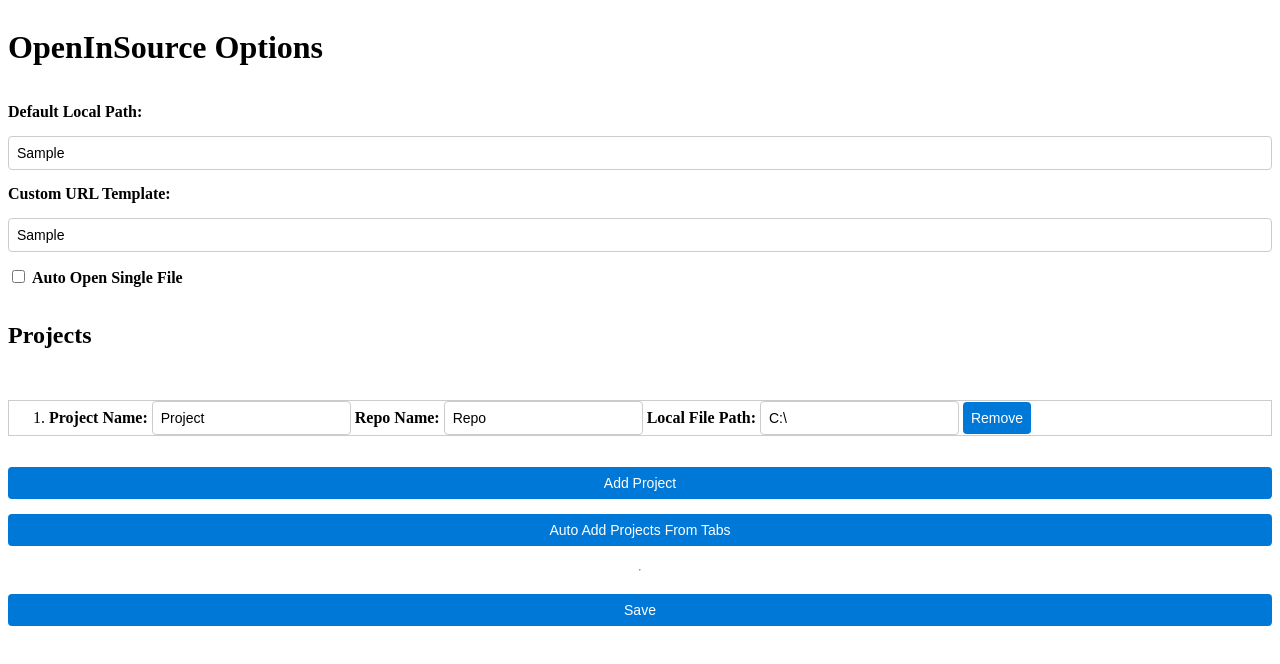
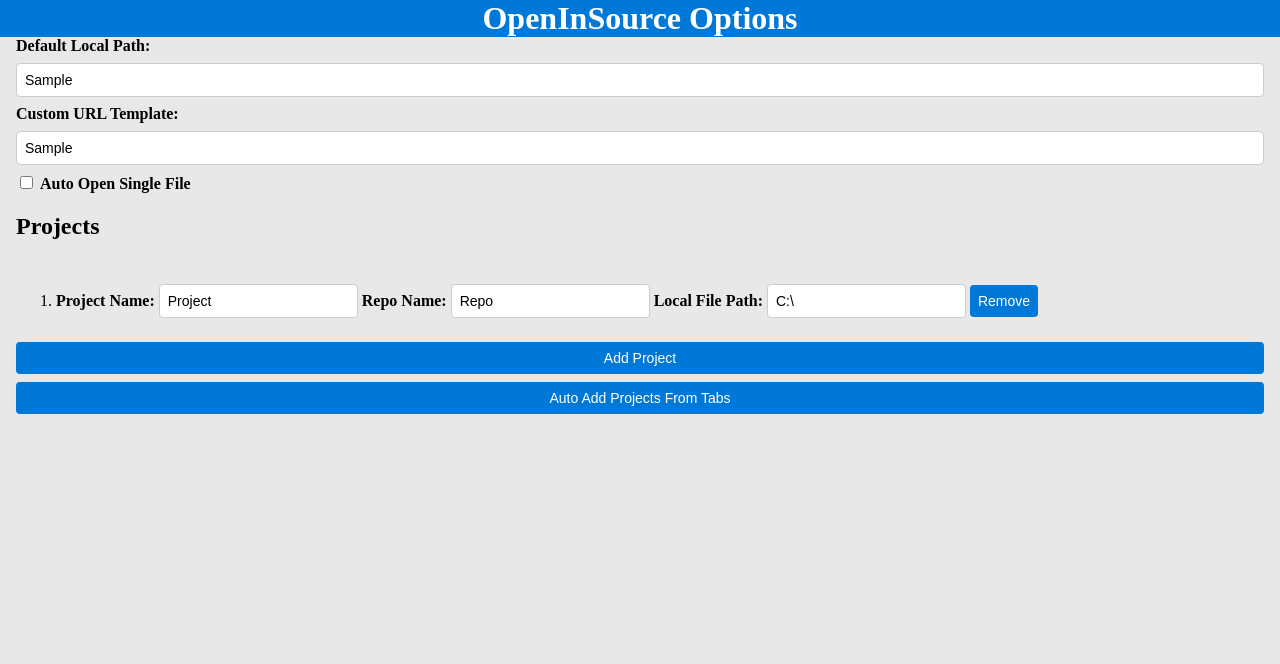
Before and after one commit to david-risney/OpenIn, a website with bundled scripts: page src/options/options.html in a window 1280 px wide. Both pictures are taken after typing "Sample", "Sample" into the empty fields and a click on the button "Add Project". Built offline with nearby package versions, Linux system fonts and the light colour scheme; some packages are replaced by stand-ins of ours.

Commit message:
Improve the options UI

```diff
--- a/src/options/options.css
+++ b/src/options/options.css
@@ -1,7 +1,20 @@
+html, body {
+    width: 100%;
+    height: 100%;
+    margin: 0;
+    padding: 0;
+    border: 0;
+    background-color: #e8e8e8;
+}
+
 body {
-    display: flex;
-    flex-direction: column;
-    gap: 15px;
+    display: grid;
+    grid-template-rows: auto auto auto 1fr;
+    grid-template-columns: 16px 1fr 16px;
+    grid-template-areas:
+        " title title title "
+        ". general-options ."
+        ". projects-options .";
 }
 
 label {
@@ -27,6 +40,31 @@ button:hover {
     background-color: #005a9e;
 }
 
-#project-list {
-    border: 1px solid #ccc;
+/* Assign grid areas */
+h1 {
+    grid-area: title;
+    text-align: center;
+    background-color: #0078d7;
+    color: white;
+    margin: 0;
+    padding: 0;
+    border: 0;
+    width: 100%;
+    height: 100%;
 }
+
+#general-options {
+    grid-area: general-options;
+}
+
+#projects-options {
+    grid-area: projects-options;
+}
+
+#general-options, #projects-options {
+    display: flex;
+    flex-direction: column;
+    gap: 8px;
+    height: 100%;
+    width: 100%;
+}
--- a/src/options/options.html
+++ b/src/options/options.html
@@ -22,6 +22,7 @@
 <body>
   <h1>OpenInSource Options</h1>
 
+  <section id="general-options">
     <label for="default-local-path">Default Local Path:</label>
     <input type="text" id="default-local-path" placeholder="e.g., C:/Projects" />
 
@@ -32,15 +33,16 @@
       <input type="checkbox" id="auto-open-single-file" checked />
       <label for="auto-open-single-file">Auto Open Single File</label>
     </div>
+  </section>
 
+  <section id="projects-options">
     <h2>Projects</h2>
     <ol id="project-list"></ol>
 
     <button type="button" id="add-project-button">Add Project</button>
     <button type="button" id="auto-add-projects-from-tabs">Auto Add Projects From Tabs</button>
-  <hr>
+  </section>
 
-  <button id="save-button" type="submit">Save</button>
   <script type="module" src="options.js"></script>
 </body>
 </html>
--- a/src/options/options.js
+++ b/src/options/options.js
@@ -5,16 +5,20 @@ const projects = [];
 // JavaScript for the options/settings page
 // Save options to Chrome storage
 async function saveOptions(event) {
-    event.preventDefault();
+    if (event) {
+        event.preventDefault();
+    }
 
     const defaultLocalPath = document.getElementById('default-local-path').value;
     const customUrlTemplate = document.getElementById('custom-url-template').value;
     const autoOpenSingleFile = !!document.getElementById('auto-open-single-file').checked;
 
+    const h1 = document.getElementsByTagName("h1")[0];
+    h1.textContent = "Saving...";
+    setTimeout(() => { h1.textContent = "OpenInSource Options"; }, 1000);
+
     await setSettings({ defaultLocalPath, customUrlTemplate, projects, autoOpenSingleFile });
-    alert('Options saved successfully!');
 }
-document.getElementById('save-button').addEventListener('click', saveOptions);
 
 // projects is an array of project objects:
 // [ { project: 'Project Name', repo: 'Repo Name', localPath: 'C:/path/to/project1' } ]
@@ -32,15 +36,15 @@ function projectListToHtml(projects) {
         const projectItem = projectTemplate.content.cloneNode(true);
         let e = projectItem.querySelector('.project-name');
         e.value = project.project;
-        e.addEventListener('change', () => { project.project = e.value; });
+        e.addEventListener('change', () => { project.project = e.value; saveOptions(); });
 
         e = projectItem.querySelector('.repo-name');
         e.value = project.repo;
-        e.addEventListener('change', () => { project.repo = e.value; });
+        e.addEventListener('change', () => { project.repo = e.value; saveOptions(); });
 
         e = projectItem.querySelector('.local-path');
         e.value = project.localPath;
-        e.addEventListener('change', () => { project.localPath = e.value; });
+        e.addEventListener('change', () => { project.localPath = e.value; saveOptions(); });
 
         projectItem.querySelector('.remove-project-button').addEventListener('click', () => {
             const index = projects.indexOf(project);
@@ -48,6 +52,7 @@ function projectListToHtml(projects) {
                 projects.splice(index, 1);
             }
             projectListToHtml(projects);
+            saveOptions();
         });
 
         projectList.appendChild(projectItem);
@@ -61,6 +66,7 @@ async function addProject() {
 
     projects.push({ project, repo, localPath });
     projectListToHtml(projects);
+    saveOptions();
 }
 document.getElementById('add-project-button').addEventListener('click', addProject);
 
@@ -116,4 +122,17 @@ async function restoreOptions() {
         projectListToHtml(projects);
     }
 }
-document.addEventListener('DOMContentLoaded', restoreOptions);
+
+// Attach event listeners to call saveOptions on UI changes
+function attachSaveOnChange() {
+    document.getElementById('default-local-path').addEventListener('input', saveOptions);
+    document.getElementById('custom-url-template').addEventListener('input', saveOptions);
+    document.getElementById('auto-open-single-file').addEventListener('change', saveOptions);
+
+    const projectList = document.getElementById('project-list');
+    projectList.addEventListener('input', saveOptions);
+    projectList.addEventListener('change', saveOptions);
+}
+
+restoreOptions();
+attachSaveOnChange();
--- a/src/popup/popup.css
+++ b/src/popup/popup.css
@@ -4,6 +4,7 @@ html {
     padding: 0;
     margin: 0;
     border: 0;
+    background-color: #e8e8e8;
 }
 
 body {
```
Lines whose indentation alone changed are shown as unchanged.
